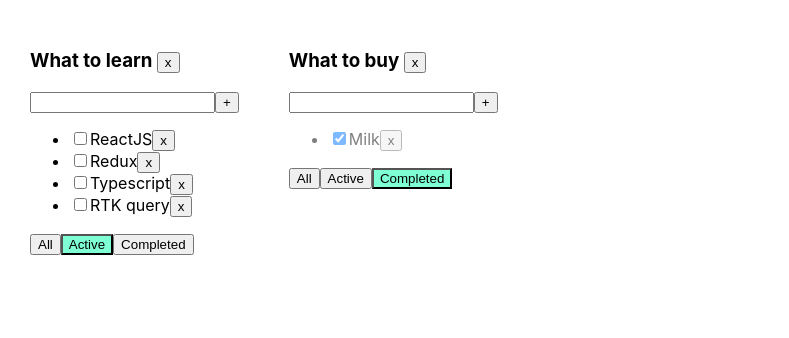
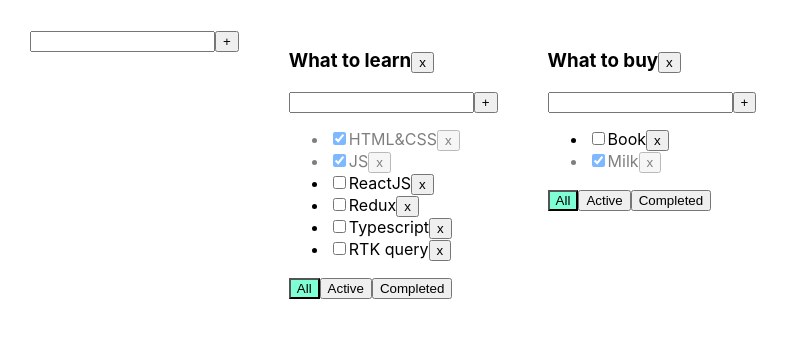
Before and after one commit to Alexander-Kurochko/sprint_1-lesson_1-React-__todolist, a React (Create React App) app: page / in a window 1280 px wide. Shown: the top 338 px of the page, without its empty margins (0-789 px from the left). Built offline with nearby package versions, Linux system fonts and the light colour scheme.

Commit message:
todolist_06(React) Редактирование тасок и заголовков при двойном клике на них

```diff
--- a/src/App.tsx
+++ b/src/App.tsx
@@ -2,6 +2,7 @@ import React, {useState} from 'react';
 import './App.css';
 import {Todolist} from './component/Todolist';
 import {v1} from 'uuid';
+import {AddItemForm} from './component/AddItemForm';
 
 export type TaskType = {
     id: string
@@ -15,6 +16,10 @@ export type TodolistType = {
     id: string
     title: string
     filter: FilterValuesType
+}
+
+type TasksStateType = {
+    [key: string]: TaskType[]
 }
 
 function App() {
@@ -47,9 +52,26 @@ function App() {
         }
     }
 
+    function changeTaskTitle(taskId: string, newTitle: string, todolistId: string) {
+        let tasks = tasksObj[todolistId]
+        let task = tasks.find(t => t.id === taskId)
+        if (task) {
+            task.title = newTitle
+            setTasksObj({...tasksObj})
+        }
+    }
+
+    function changeTodolistTitle(taskId: string, newTitle: string) {
+        const todolist = todolists.find(tl => tl.id === taskId)
+        if (todolist) {
+            todolist.title = newTitle
+            setTodolist([...todolists])
+        }
+    }
+
     function changeFilter(value: FilterValuesType, todolistId: string) {
         let todolist = todolists.find(tl => tl.id === todolistId)
-        if ( todolist ) {
+        if (todolist) {
             todolist.filter = value
             setTodolist([...todolists])
         }
@@ -59,8 +81,8 @@ function App() {
     let dotolistId2 = v1()
 
     let [todolists, setTodolist] = useState<TodolistType[]>([
-        {id: dotolistId1, title: 'What to learn', filter: 'active'},
-        {id: dotolistId2, title: 'What to buy', filter: 'completed'},
+        {id: dotolistId1, title: 'What to learn', filter: 'all'},
+        {id: dotolistId2, title: 'What to buy', filter: 'all'},
     ])
 
     let removeTodolistId = (todolistId: string) => {
@@ -71,7 +93,7 @@ function App() {
         setTasksObj({...tasksObj})
     }
 
-    const [tasksObj, setTasksObj] = useState({
+    const [tasksObj, setTasksObj] = useState<TasksStateType>({
         [dotolistId1]: [
             {id: v1(), title: 'HTML&CSS', isDone: true},
             {id: v1(), title: 'JS', isDone: true},
@@ -86,8 +108,24 @@ function App() {
         ],
     })
 
+    function addTodolist (title: string) {
+        let todolist: TodolistType = {
+            id: v1(),
+            title: title,
+            filter: 'all'
+        }
+        setTodolist([todolist, ...todolists])
+        setTasksObj({
+            ...tasksObj,
+        [todolist.id]: []
+        })
+    }
+
     return (
         <div className="App">
+
+            <AddItemForm addItem={addTodolist}/>
+
             {
                 todolists.map(tl => {
                         let tasksForTodolist = tasksObj[tl.id]
@@ -107,6 +145,8 @@ function App() {
                             changeFilter={changeFilter}
                             addTask={addTasks}
                             changeTasksStatus={changeStatus}
+                            changeTaskTitle={changeTaskTitle}
+                            changeTodolistTitle={changeTodolistTitle}
                             filter={tl.filter}
                             removeTodolistId={removeTodolistId}
                         />
--- /dev/null
+++ b/src/component/AddItemForm.tsx
@@ -0,0 +1,43 @@
+import React, {ChangeEvent, KeyboardEvent, useState} from 'react';
+
+type AddItemFormPropsType = {
+    addItem: (title: string) => void
+}
+
+export function AddItemForm({addItem}: AddItemFormPropsType) {
+    const [newTaskTitel, setNewTaskTitel] = useState('')
+    const [error, setError] = useState<string | null>(null)
+
+    const onNewTitleChangeHandler = (e: ChangeEvent<HTMLInputElement>) => {
+        setNewTaskTitel(e.currentTarget.value)
+    }
+
+    const onKeyDownHendler = (e: KeyboardEvent<HTMLInputElement>) => {
+        /*console.log(e)*/
+        setError(null)
+        if (e.code === 'Enter' && e.shiftKey && newTaskTitel.trim() !== '') {
+            addItem(newTaskTitel)
+            setNewTaskTitel('')
+        }
+    }
+
+    const addTasks = () => {
+        if (newTaskTitel.trim() !== '') {
+            addItem(newTaskTitel.trim())
+            setNewTaskTitel('')
+        } else {
+            setError('Title if required')
+        }
+    }
+
+
+    return <div>
+        <input value={newTaskTitel}
+               onChange={onNewTitleChangeHandler}
+               onKeyDown={onKeyDownHendler}
+               className={error ? 'error' : ''}
+        />
+        <button onClick={addTasks}>+</button>
+        {error && <div className={'error-message'}>{error}</div>}
+    </div>
+}
--- /dev/null
+++ b/src/component/EditableSpan.tsx
@@ -0,0 +1,26 @@
+import React, {ChangeEvent, useState} from 'react';
+
+type EditableSpanPropsType = {
+    title: string
+    onChange: (newValue: string) => void
+}
+
+export function EditableSpan({title, onChange}: EditableSpanPropsType){
+
+    const [editMode, setEditMode] = useState(false)
+    const [text, setText] = useState('')
+
+    const activateEditMode = () => {
+        setEditMode(true)
+        setText(title)
+    }
+    const activateViewMode = () => {
+        setEditMode(false)
+        onChange(text)
+    }
+    const onChangeTitleHandler = (e:  ChangeEvent<HTMLInputElement> ) => setText(e.currentTarget.value)
+
+    return editMode ?
+        <input onBlur={activateViewMode} onChange={onChangeTitleHandler} value={text} autoFocus/> :
+        <span onDoubleClick={activateEditMode}>{title}</span>
+}
--- a/src/component/Todolist.tsx
+++ b/src/component/Todolist.tsx
@@ -1,6 +1,7 @@
-import React, {ChangeEvent, KeyboardEvent, useState} from 'react';
+import React from 'react';
 import {FilterValuesType, TaskType} from '../App';
-import {Button} from './Button';
+import {AddItemForm} from './AddItemForm';
+import {EditableSpan} from './EditableSpan';
 
 type PropsType = {
     id: string
@@ -10,45 +11,34 @@ type PropsType = {
     changeFilter: (value: FilterValuesType, todolistId: string) => void
     addTask: (title: string, todolistId: string) => void
     changeTasksStatus: (taskId: string, isDone: boolean, todolistId: string) => void
+    changeTaskTitle: (taskId: string, newTitle: string, todolistId: string) => void
+    changeTodolistTitle: (taskId: string, newTitle: string) => void
     filter: FilterValuesType
     removeTodolistId: (todolistId: string) => void
 }
 
-export const Todolist = ({title, tasks, removeTasks, changeFilter, addTask, changeTasksStatus, filter, id, removeTodolistId}: PropsType) => {
-
-    const [newTaskTitel, setNewTaskTitel] = useState('')
-    const [error, setError] = useState <string | null> (null)
-
-    const onNewTitleChangeHandler = (e: ChangeEvent<HTMLInputElement>) => {
-        setNewTaskTitel(e.currentTarget.value)
-    }
-
-    const onKeyDownHendler = (e: KeyboardEvent<HTMLInputElement>) => {
-        /*console.log(e)*/
-        setError(null)
-        if (e.code === 'Enter' && e.shiftKey && newTaskTitel.trim() !== '') {
-            addTask(newTaskTitel, id)
-            setNewTaskTitel('')
-        }
-    }
-
-    const addTasks = () => {
-        if (newTaskTitel.trim() !== '') {
-            addTask(newTaskTitel.trim(), id)
-            setNewTaskTitel('')
-        } else {
-            setError('Title if required')
-        }
-    }
+export const Todolist = ({
+                             id,
+                             title,
+                             tasks,
+                             removeTasks,
+                             changeFilter,
+                             addTask,
+                             changeTasksStatus,
+                             changeTaskTitle,
+                             changeTodolistTitle,
+                             filter,
+                             removeTodolistId
+                         }: PropsType) => {
 
     const onAllClickHandler = () => changeFilter('all', id)
     const onActiveClickHandler = () => changeFilter('active', id)
     const onCompletedClickHandler = () => changeFilter('completed', id)
 
-    const onRemoveTasksHandler = (id: string) => {
-        removeTasks(id, id)
+    const onRemoveTasksHandler = (idTasks: string) => {
+        removeTasks(idTasks, id)
     }
-    const onChangeHandler = (taskId: string, isDone: boolean) => {
+    const onChangeStatusHandler = (taskId: string, isDone: boolean) => {
         changeTasksStatus(taskId, isDone, id)
     }
 
@@ -56,30 +46,38 @@ export const Todolist = ({title, tasks, removeTasks, changeFilter, addTask, chan
         removeTodolistId(id)
     }
 
+    const changeTodolistTitles = (newTitle: string) => {
+        changeTodolistTitle(id, newTitle)
+    }
+
+    const addItem = (title: string) => {
+        addTask(title, id)
+    }
+
     return (
         <div>
-            <h3>{title} <button onClick={removeTodolist}>x</button></h3>
-            <div>
-                <input value={newTaskTitel}
-                       onChange={onNewTitleChangeHandler}
-                       onKeyDown={onKeyDownHendler}
-                       className={error ? 'error' : ''}
-                />
-                <button onClick={addTasks}>+</button>
-                {error && <div className={'error-message'}>{error}</div>}
-            </div>
+            <h3>
+                <EditableSpan title={title} onChange={changeTodolistTitles}/>
+                <button onClick={removeTodolist}>x</button>
+            </h3>
+            <AddItemForm addItem={addItem}/>
             {!tasks.length
                 ? <p>Not tasks</p>
                 : (
                     <ul>
                         {tasks.map((t, index) => {
                                 /*const onRemoveHandler = () => removeTasks(t.id)*/
+
+                                const onChangeTitleHandler = (newValue: string) => {
+                                    changeTaskTitle(t.id, newValue, id)
+                                }
                                 return (
                                     <li key={t.id} className={t.isDone ? 'id-done' : ''}>
                                         <input type="checkbox"
-                                               onChange={() => onChangeHandler(t.id, !t.isDone)}
+                                               onChange={() => onChangeStatusHandler(t.id, !t.isDone)}
                                                checked={t.isDone}/>
-                                        <span>{t.title}</span>
+                                        <EditableSpan title={t.title}
+                                                      onChange={onChangeTitleHandler}/>
                                         <button onClick={() => onRemoveTasksHandler(t.id)}>x
                                         </button>
                                     </li>
@@ -89,22 +87,17 @@ export const Todolist = ({title, tasks, removeTasks, changeFilter, addTask, chan
                     </ul>
                 )
             }
-            {/*                <li><input type="checkbox" checked={tasks[0].isDone}/> <span>{tasks[0].title}</span></li>
-                <li><input type="checkbox" checked={tasks[1].isDone}/> <span>{tasks[1].title}</span></li>
-                <li><input type="checkbox" checked={tasks[2].isDone}/> <span>{tasks[2].title}</span></li>*/}
             <div>
-                {/*                <Button title={'All'} onClick={() => changeFilter('all')}/>
-                <Button title={'Active'} onClick={() => changeFilter('active')}/>
-                <Button title={'Completed'} onClick={() => changeFilter('completed')}/>    */}
-
                 <button className={filter === 'all' ? 'active-filter' : ''}
-                        onClick={onAllClickHandler}>All</button>
+                        onClick={onAllClickHandler}>All
+                </button>
                 <button className={filter === 'active' ? 'active-filter' : ''}
-                        onClick={onActiveClickHandler}>Active</button>
+                        onClick={onActiveClickHandler}>Active
+                </button>
                 <button className={filter === 'completed' ? 'active-filter' : ''}
-                        onClick={onCompletedClickHandler}>Completed</button>
+                        onClick={onCompletedClickHandler}>Completed
+                </button>
             </div>
         </div>
     )
-
 }
```
